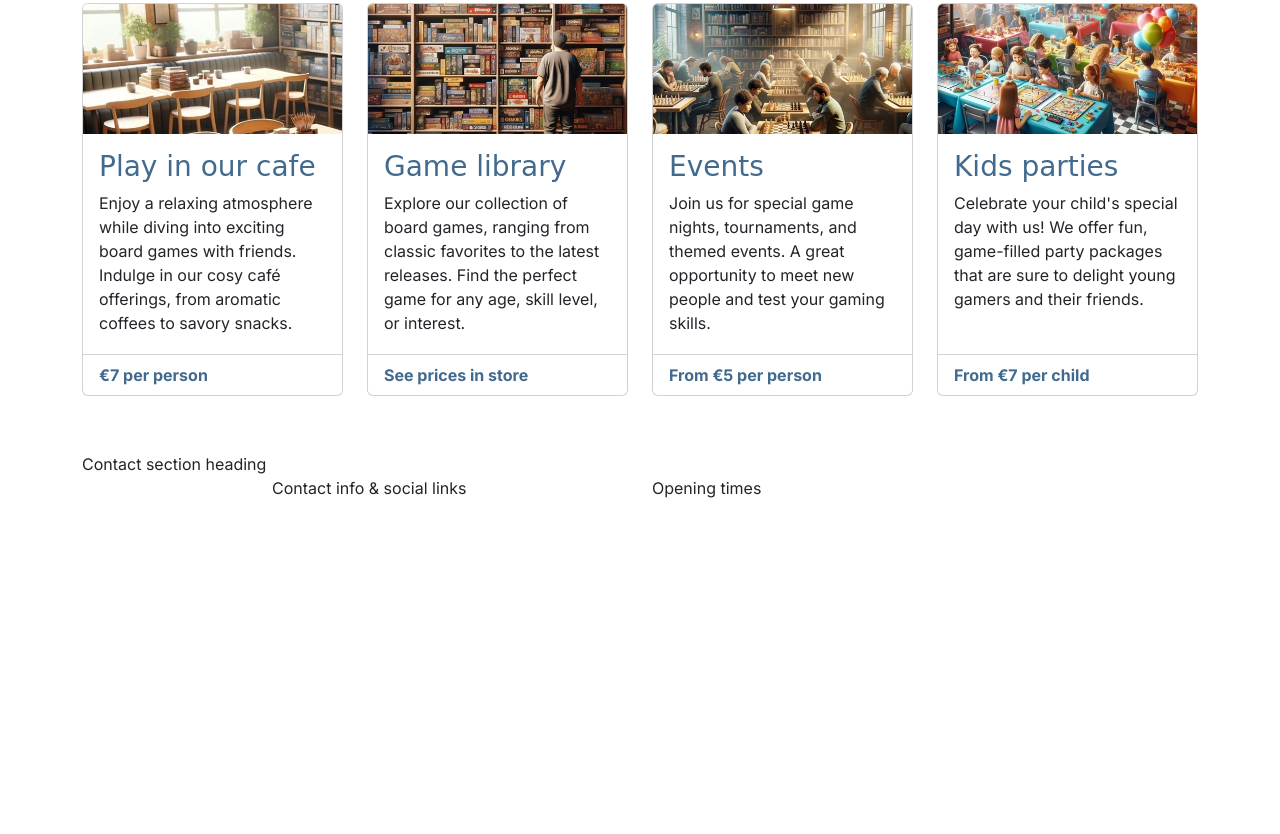
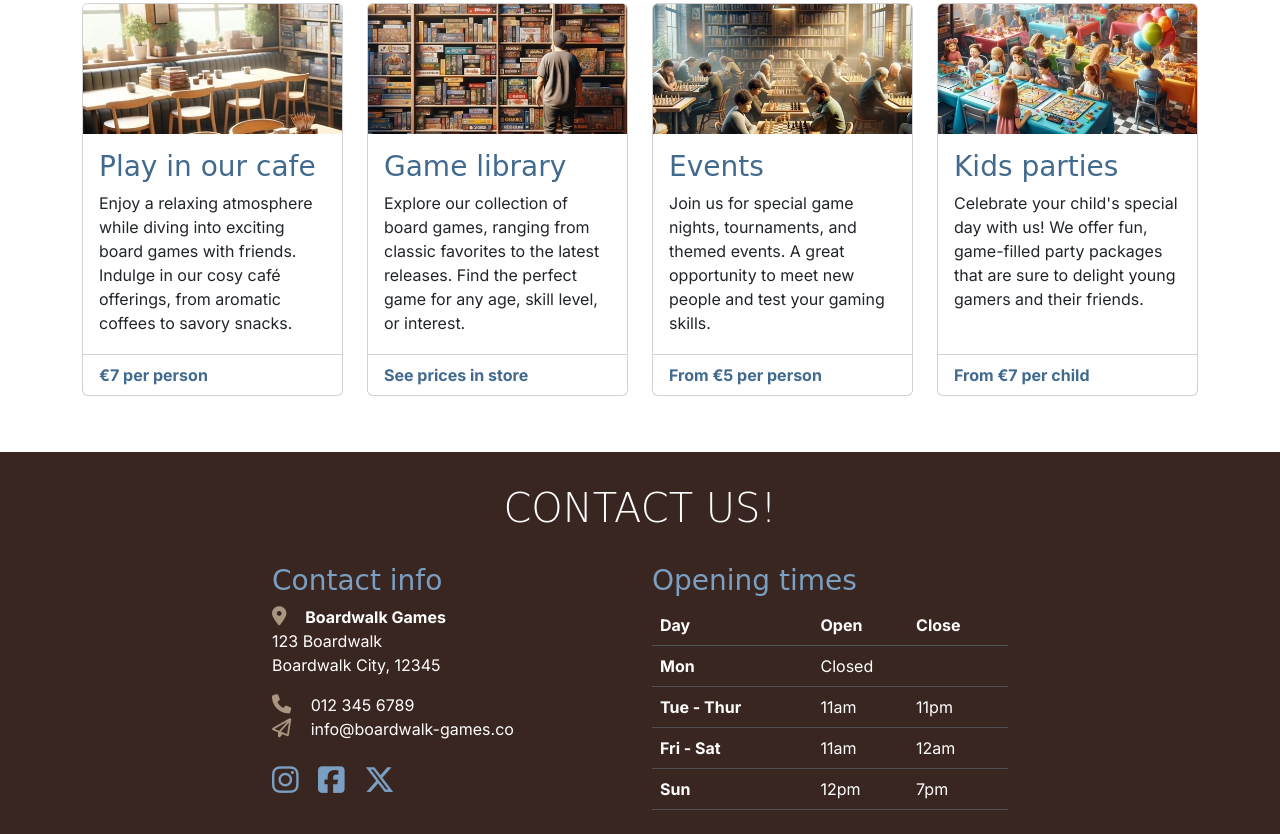
Before and after one commit to soumya2219/boardwalk-games, a plain HTML site: page index.html in a window 1280 px wide. Shown: the part 656-1490 px from the top of the page. Before the commit the page ends 1156 px from the top, so only its background shows below. Drawn offline with nearby package versions, Linux system fonts and the light colour scheme; a web font is replaced by a local one.

Commit message:
remove color background in opening times table

```diff
--- a/assets/css/style.css
+++ b/assets/css/style.css
@@ -70,6 +70,49 @@ h2 {
     margin-bottom: 1.5rem;
 }
 
+/* Game library cards */
+
+#new-games .card,
+#fav-games .card {
+    border: none;
+}
+
+/* Footer / contact */
+
+#contact {
+    background-color: var(--primary-color);
+    color: white;
+    padding-bottom: 3rem;
+}
+
+#contact h2 {
+    color: white;
+}
+
+#contact .sub-heading-color {
+    color: var(--highlight-color-light);
+}
+
+#contact i {
+    color: var(--secondary-color);
+    font-size: 1.2rem;
+    margin-right: 15px;
+}
+
+#contact .social-links i {
+    color: var(--highlight-color-light);
+    font-size: 1.9rem;
+    transition: color 0.3s ease-in-out;
+}
+
+#contact .social-links i:hover {
+    color: var(--secondary-color);
+}
+
+#contact .table-dark * {
+    background-color: transparent;
+}
+
 /* grid visualisation CSS for testing */
 
 /* .container,
--- a/index.html
+++ b/index.html
@@ -47,7 +47,7 @@
                         <a class="nav-link" href="game-library.html">Games</a>
                     </li>
                     <li class="nav-item">
-                        <a class="nav-link" href="#">Contact</a>
+                        <a class="nav-link" href="#contact">Contact</a>
                     </li>
                 </ul>
             </div>
@@ -191,14 +191,69 @@
 
     <!-- Footer / contact section -->
     <!-- mt-auto added to push footer to the bottom of the page -->
-    <footer class="mt-auto">
-        <div class="container">
+    <footer id="contact" class="mt-auto">
+        <div class="container section">
             <div class="row justify-content-center">
-                <div class="col-12">Contact section heading</div>
+                <div class="col-12 text-center">
+                    <h2 class="display-6">Contact us!</h2>
+                </div>
                 <!-- Contact info -->
-                <div class="col-12 col-md-6 col-xl-4">Contact info & social links</div>
+                <div class="col-12 col-md-6 col-xl-4">
+                    <h3 class="sub-heading-color">Contact info</h3>
+                    <address>
+                        <strong><i class="fa-solid fa-location-dot"></i> Boardwalk Games</strong><br>
+                        123 Boardwalk<br>
+                        Boardwalk City, 12345
+                    </address>
+                    <p><i class="fa-solid fa-phone"></i> 012 345 6789<br>
+                        <i class="fa-regular fa-paper-plane"></i> info@boardwalk-games.co
+                    </p>
+                    <div class="social-links my-4">
+                        <a href="https://www.instagram.com" target="_blank"
+                            aria-label="Visit our Instagram page (opens in a new tab)" rel="noopener"><i
+                                class="fa-brands fa-instagram"></i></a>
+                        <a href="https://www.facebook.com" target="_blank"
+                            aria-label="Visit our Facebook page (opens in a new tab)" rel="noopener"><i
+                                class="fa-brands fa-square-facebook"></i></a>
+                        <a href="https://www.x.com" target="_blank" aria-label="Visit our X feed (opens in a new tab)"
+                            rel="noopener"><i class="fa-brands fa-x-twitter"></i></a>
+                    </div>
+                </div>
+
                 <!-- Opening times -->
-                <div class="col-12 col-md-6 col-xl-4">Opening times</div>
+                <div class="col-12 col-md-6 col-xl-4">
+                    <h3 class="sub-heading-color">Opening times</h3>
+                    <table class="table table-dark">
+                        <thead>
+                            <tr>
+                                <th scope="col">Day</th>
+                                <th scope="col">Open</th>
+                                <th scope="col">Close</th>
+                            </tr>
+                        </thead>
+                        <tbody>
+                            <tr>
+                                <th scope="row">Mon</th>
+                                <td colspan="2">Closed</td>
+                            </tr>
+                            <tr>
+                                <th scope="row">Tue - Thur</th>
+                                <td>11am</td>
+                                <td>11pm</td>
+                            </tr>
+                            <tr>
+                                <th scope="row">Fri - Sat</th>
+                                <td>11am</td>
+                                <td>12am</td>
+                            </tr>
+                            <tr>
+                                <th scope="row">Sun</th>
+                                <td>12pm</td>
+                                <td>7pm</td>
+                            </tr>
+                        </tbody>
+                    </table>
+                </div>
             </div>
         </div>
     </footer>
```
